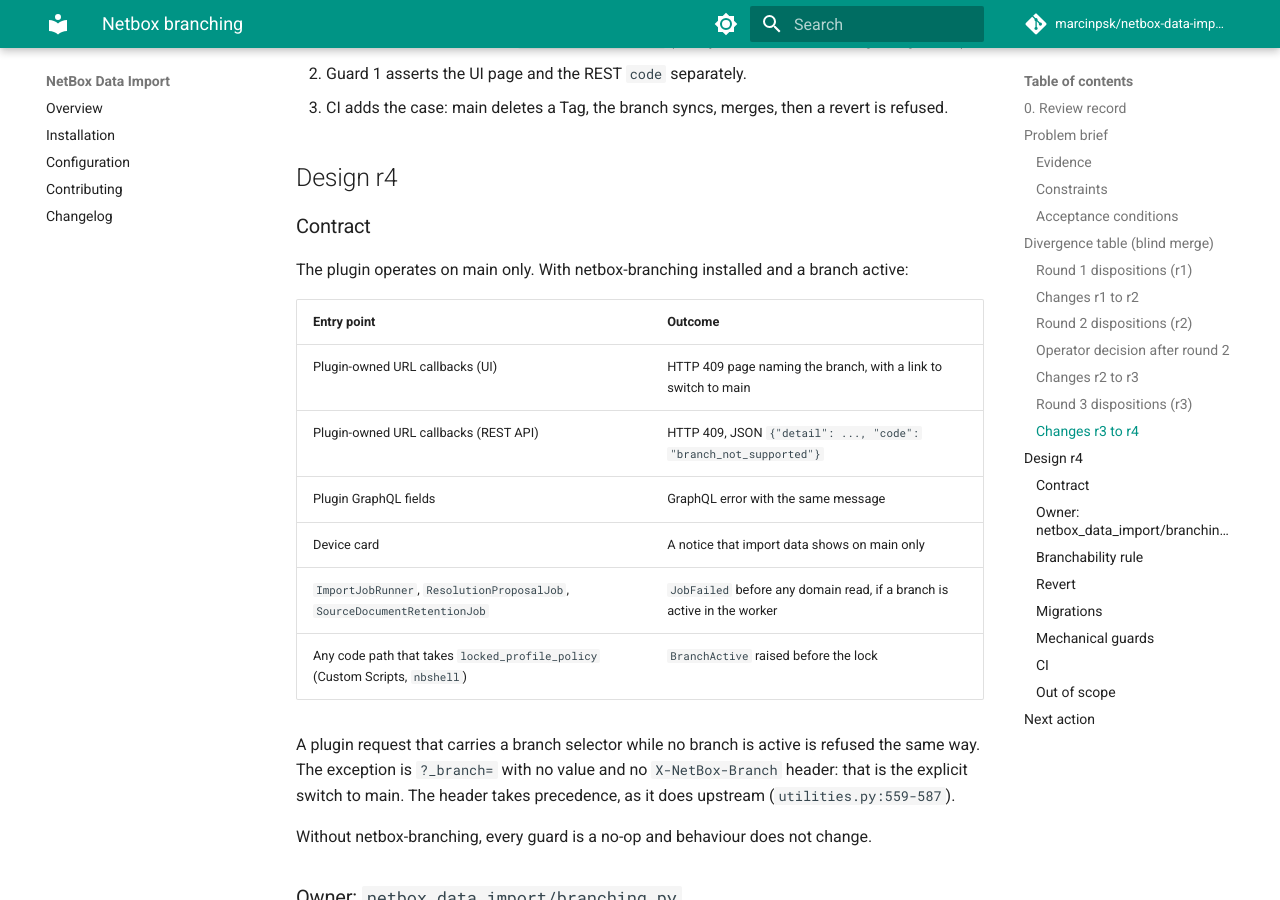
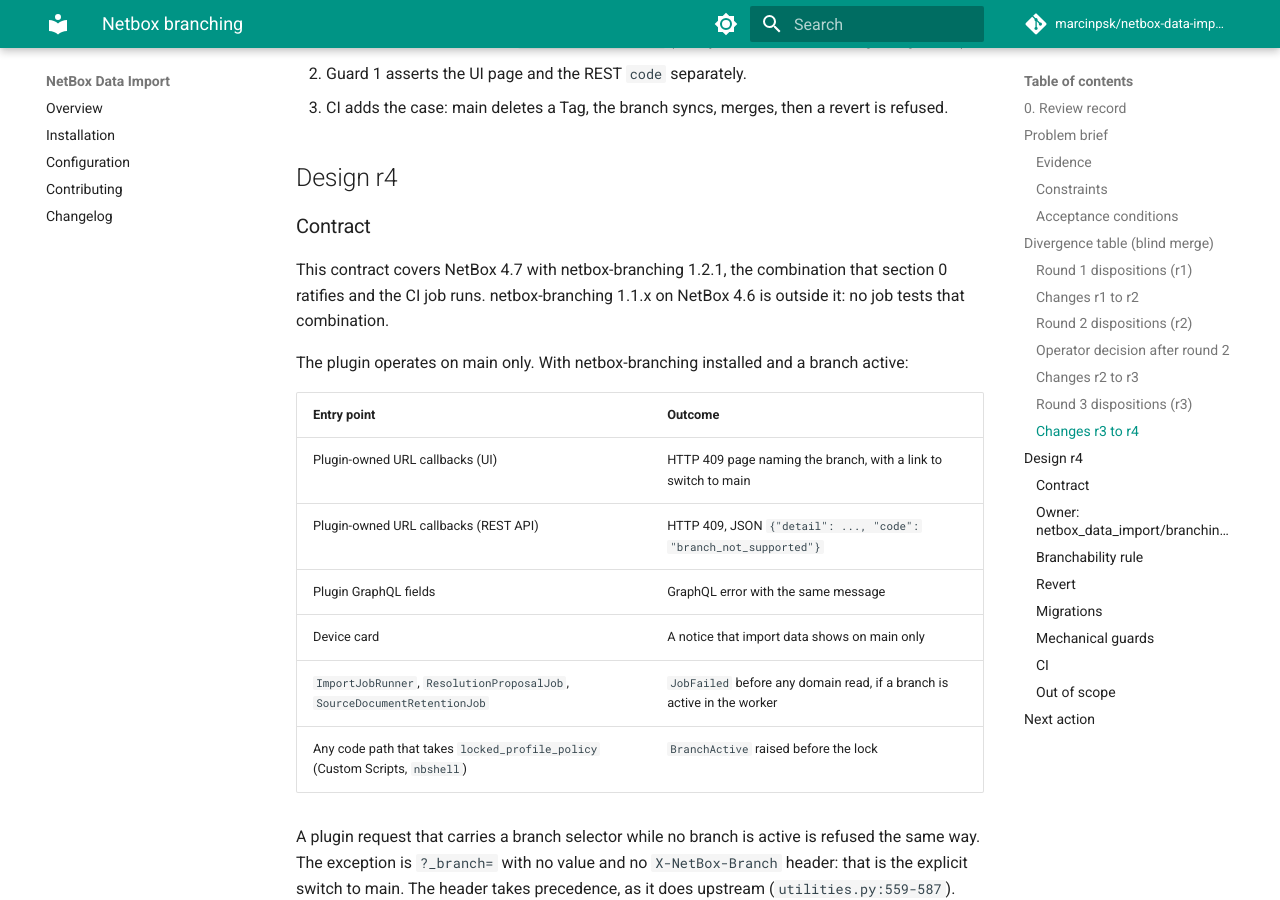
Before and after one commit to marcinpsk/netbox-data-import-plugin, an MkDocs documentation site: the page built from docs/design/netbox-branching.md, in a window 1280 px wide and 900 px high, scrolled down 9598 px. Built offline with MkDocs 1.6.1 and Material for MkDocs 9.7.7, drawn with Linux system fonts in a browser that asks for light colours; comment, search, counter and statistics services are not loaded.

Commit message:
docs(design): state the netbox-branching versions the contract covers
The contract covers NetBox 4.7 with netbox-branching 1.2.1, which round 4 ratified and the CI job
runs. netbox-branching 1.1.x also has register_branching_resolver and supports NetBox 4.6, so the
record now says that combination is outside the contract.

```diff
--- a/docs/design/netbox-branching.md
+++ b/docs/design/netbox-branching.md
@@ -170,6 +170,9 @@
 
 ### Contract
 
+This contract covers NetBox 4.7 with netbox-branching 1.2.1, the combination that section 0 ratifies
+and the CI job runs. netbox-branching 1.1.x on NetBox 4.6 is outside it: no job tests that combination.
+
 The plugin operates on main only. With netbox-branching installed and a branch active:
 
 | Entry point | Outcome |
```
